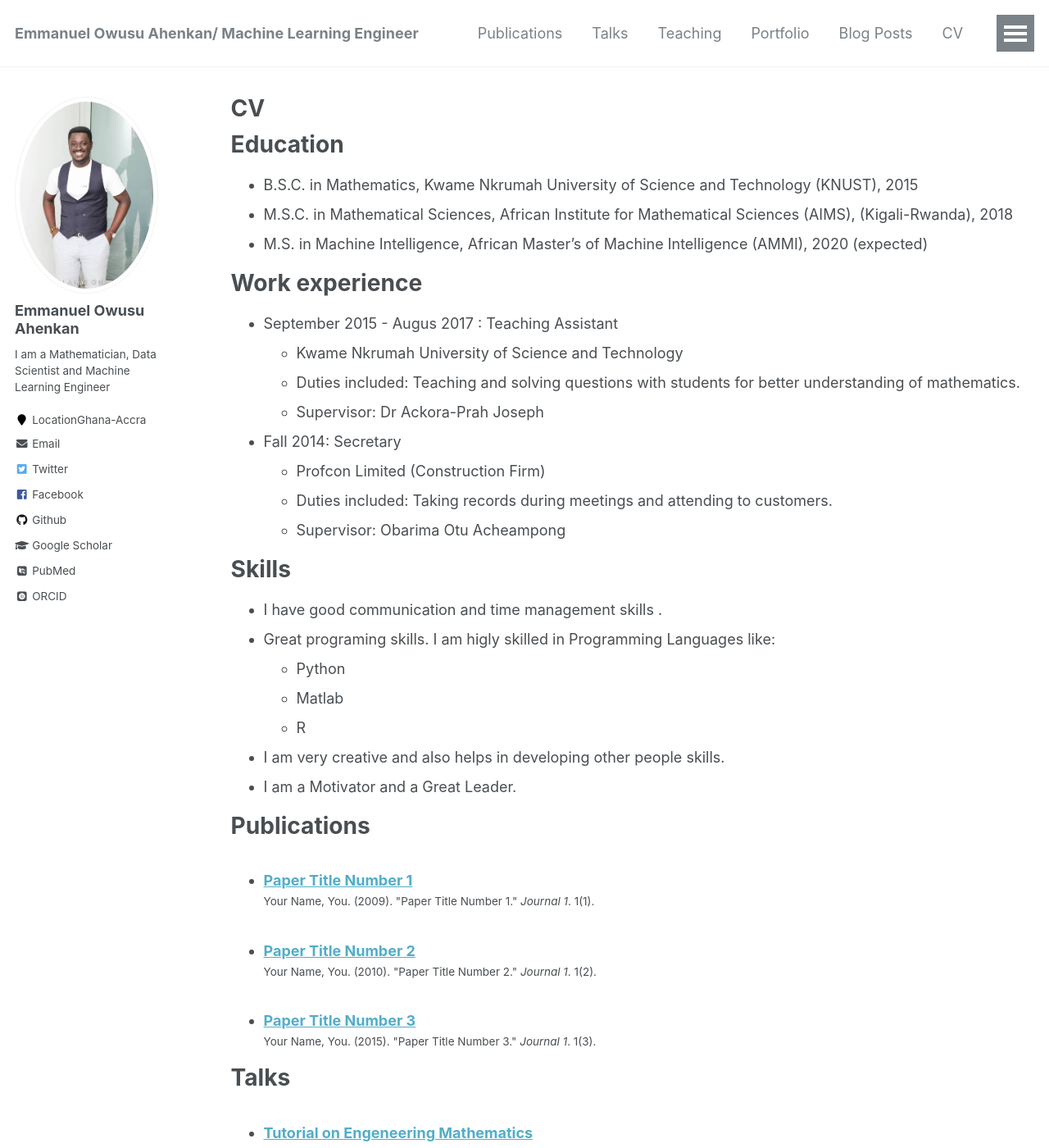
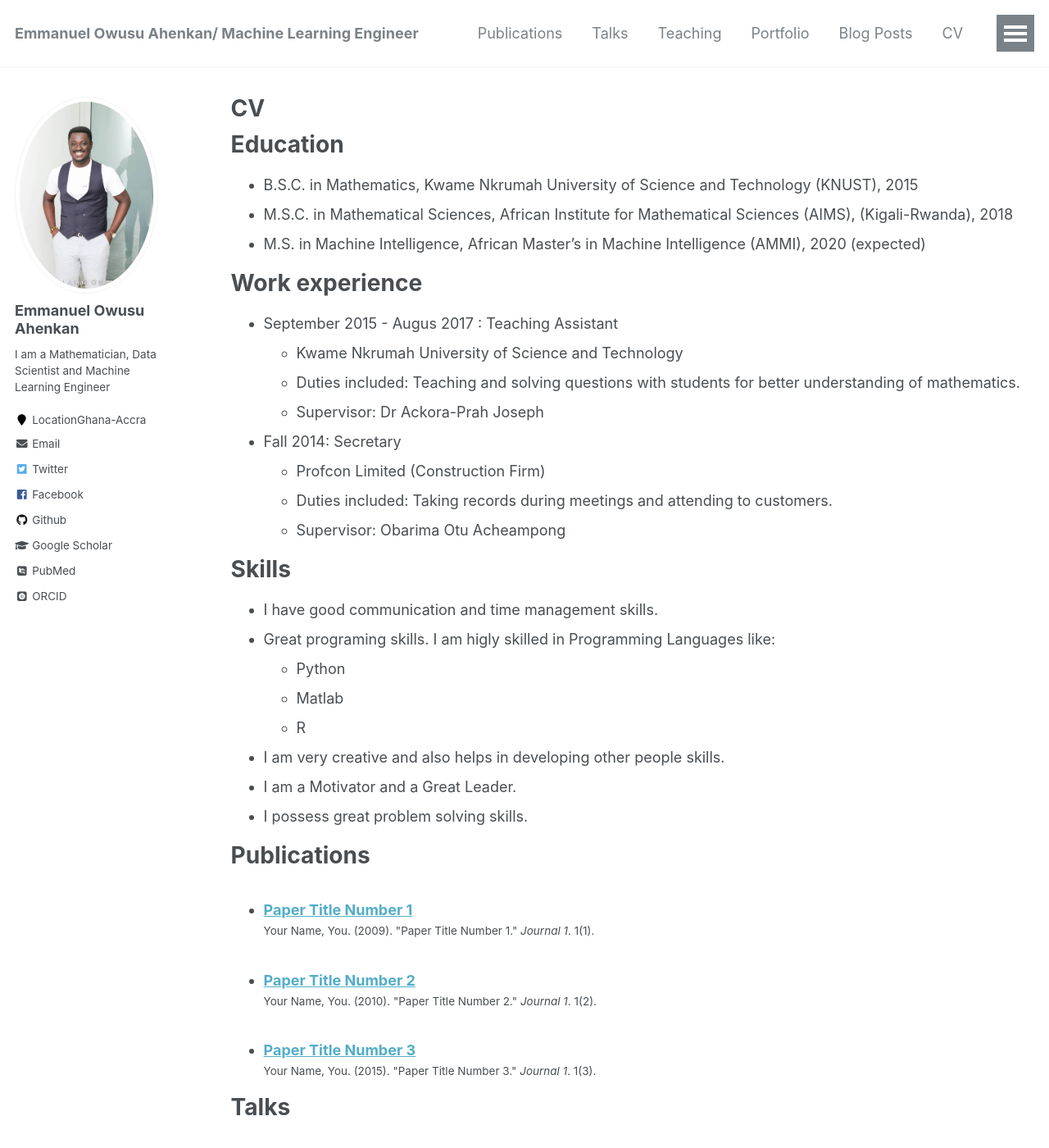
Before and after one commit to EmmanuelOwusu/EmmanuelOwusu.github.io, a Jekyll site: the page built from _pages/cv.md, in a window 1280 px wide and 1400 px high. Shown: the whole window at 82% size. Built offline with Jekyll 4.4.1, drawn with Linux system fonts in a browser that asks for light colours; some web fonts are replaced; some of the changed text lies outside the part shown.

Commit message:
Latest Upadate  CV.md Three
Latest Upadate  CV.md Three

```diff
--- a/_pages/cv.md
+++ b/_pages/cv.md
@@ -13,7 +13,7 @@ Education
 ======
 * B.S.C. in Mathematics, Kwame Nkrumah University of Science and Technology (KNUST), 2015
 * M.S.C. in Mathematical Sciences, African Institute for Mathematical Sciences (AIMS),  (Kigali-Rwanda), 2018
-* M.S.    in Machine Intelligence, African Master's of Machine Intelligence (AMMI), 2020 (expected)
+* M.S.    in Machine Intelligence, African Master's in Machine Intelligence (AMMI), 2020 (expected)
 
 Work experience
 ======
@@ -29,13 +29,14 @@ Work experience
 
 Skills
 ======
-* I  have good communication and time management skills .
+* I  have good communication and time management skills.
 * Great programing skills. I am higly skilled in Programming Languages like:
   * Python
   * Matlab
   * R
 * I am very creative and also helps in developing other people skills.
 * I am a Motivator and a Great Leader.
+* I possess great problem solving skills.
 
 Publications
 ======
@@ -65,7 +66,7 @@ Service and leadership
 
 * Volunteered in clean up exercises both in Rwanda(Umuganda)  and Ghana.
 
-* Student Representative  at AMMI Ghana.
+* Student Representative  atAfrican Master's in Machine Intelligence (AMMI), Ghana.
 
 * Judicial Committee Secretary at KNUST, Mathematics Department.
 
```
